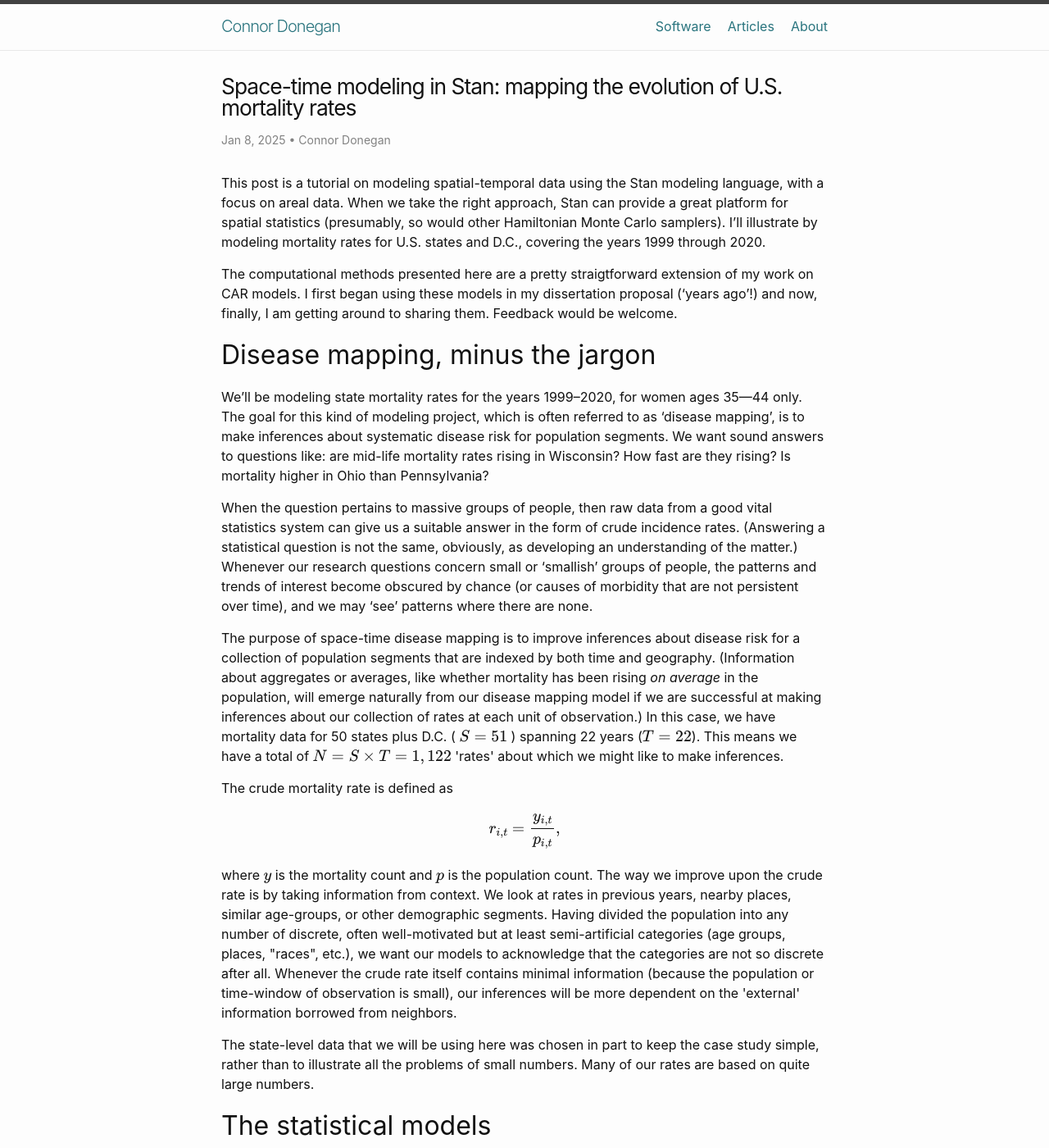
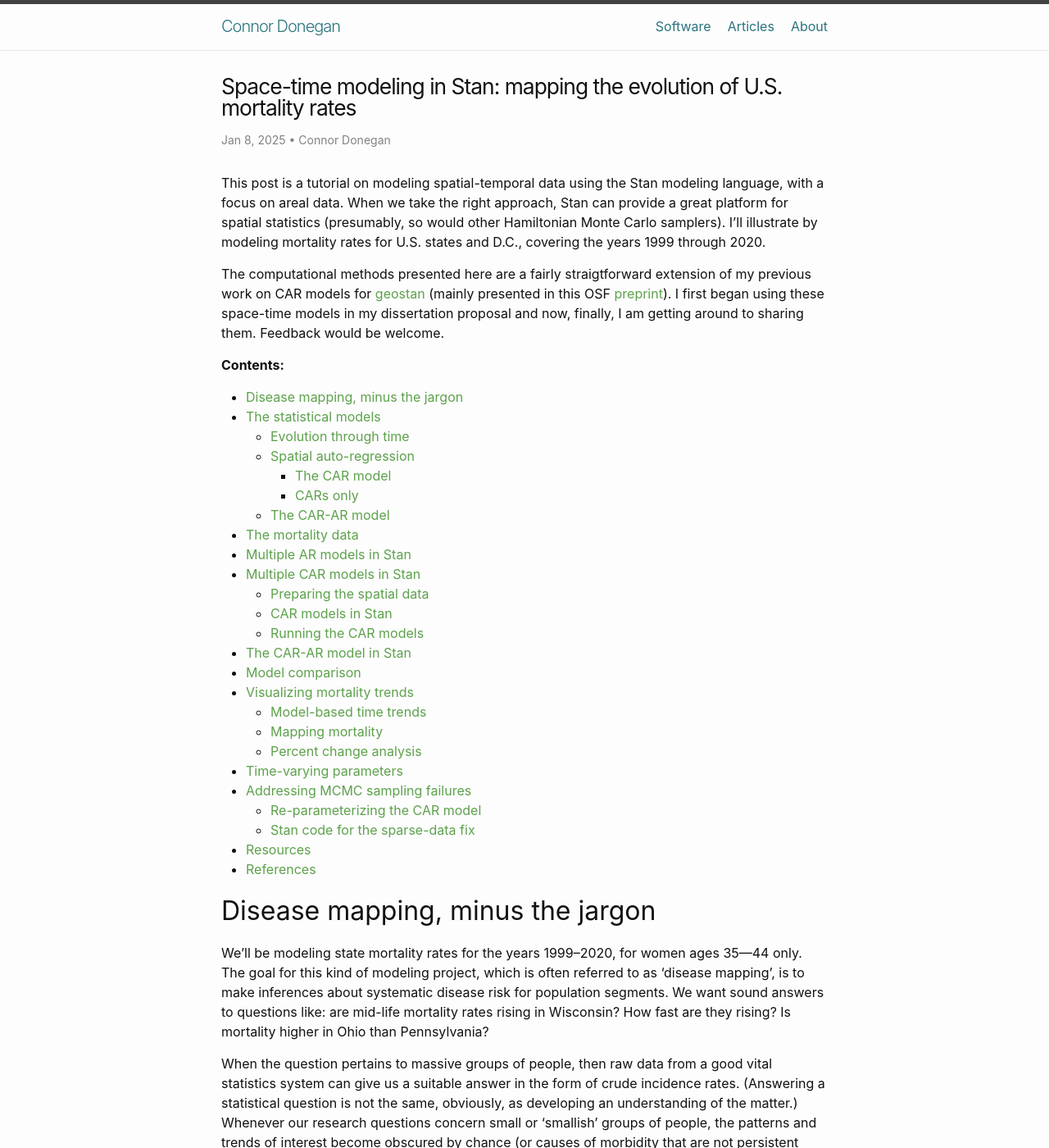
Before and after one commit to ConnorDonegan/connordonegan.github.io, a Jekyll site: the page built from _posts/2025-01-08-space-time-mortality.markdown, in a window 1280 px wide and 1400 px high. Shown: the whole window at 82% size. Built offline with Jekyll 4.4.1, drawn with Linux system fonts in a browser that asks for light colours; comment, search, counter and statistics services are not loaded; some of the changed text lies outside the part shown.

Commit message:
add TOCs

```diff
--- a/_config.yml
+++ b/_config.yml
@@ -58,6 +58,8 @@ markdown: kramdown
 
 
 
+
+
 ###################################
 # Exclude from processing.
 # The following items will not be processed, by default.
--- a/_posts/2025-01-08-space-time-mortality.markdown
+++ b/_posts/2025-01-08-space-time-mortality.markdown
@@ -6,14 +6,15 @@ categories: [Statistics, Public_health]
 toc: true
 ---
 
-
-
 This post is a tutorial on modeling spatial-temporal data using the Stan modeling language, with a focus on areal data. When we take the right approach, Stan can provide a great platform for spatial statistics (presumably, so would other Hamiltonian Monte Carlo samplers). I'll illustrate by modeling mortality rates for U.S. states and D.C., covering the years 1999 through 2020.
 
-The computational methods presented here are a pretty straigtforward extension of my work on CAR models. I first began using these models in my dissertation proposal ('years ago'!) and now, finally, I am getting around to sharing them. Feedback would be welcome.
-
-
-<h2> Disease mapping, minus the jargon </h2>
+The computational methods presented here are a fairly straigtforward extension of my previous work on CAR models for <a href="https://connordonegan.github.io/geostan">geostan</a> (mainly presented in this OSF <a href="https://osf.io/3ey65/">preprint</a>). I first began using these space-time models in my dissertation proposal and now, finally, I am getting around to sharing them. Feedback would be welcome.
+
+**Contents:**
+* TOC
+{:toc}
+
+##  Disease mapping, minus the jargon
 
 We'll be modeling state mortality rates for the years 1999&ndash;2020, for women ages 35&mdash;44 only. The goal for this kind of modeling project, which is often referred to as 'disease mapping', is to make inferences about systematic disease risk for population segments. We want sound answers to questions like: are mid-life mortality rates rising in Wisconsin? How fast are they rising? Is mortality higher in Ohio than Pennsylvania?
 
@@ -33,7 +34,7 @@ where \( y \) is the mortality count and \( p \) is the population count. The wa
 
 The state-level data that we will be using here was chosen in part to keep the case study simple, rather than to illustrate all the problems of small numbers. Many of our rates are based on quite large numbers.
 
-<h2> The statistical models </h2>
+## The statistical models
 
 Our modeling framework takes after the hierarchical Bayesian approach developed by C. Wikle, M. Berliner, and N. Cressie (1998; after Berliner 1996). The CAR-AR model specification to be discussed here was introduced by A. Rushworth, D. Lee, and R. Mitchell (2014), who also implement it in the 'CARBayesST' R package (our specification differs from theirs only in minor ways). A similar model was introduced by M.D. Ugarte and others (Urgarte et al. 2012), but they developed it within the alternative modeling framework introduced by Knorr-Held (2000). (Morris et al., 2019, may provide a good starting point for implementing the Knorr-Held approach in Stan.)
 
@@ -56,7 +57,7 @@ $$E {\Large[} \frac{y_{i,t}}{p_{i,t}} {\Large]} = \eta_{i,t}.$$
 This Poisson model is our likelihood for the observed rates. The next part of the model provides a prior probability distribution for the systematic risk ('rates' or 'risk' for short).
 </p>
 
-<h3> Evolution through time </h3>
+### Evolution through time
 
 The next stage of the model is focused on inferences about the systematic risk. The remainder of the modeling will be working with them on the log-scale:
 
@@ -78,7 +79,7 @@ $$\phi_{i,t} \sim Normal(\beta \cdot \phi_{i, t-1}, \tau^2).$$
 
 If we were to stop at this point we would have a perfectly valid model for our state incidence rates (understanding that we still need to assign some prior distributions for the parameters). To model the evolution of mortality rates in 50 states, for example, we would simply apply this auto-regressive Poisson model to each state (one model per state). We could do them all at once so that they all share the same AR coefficient; or all the AR coefficients could be fixed at 1; or each state could have its own AR coefficient. But in any case, the results may be perfectly usable for public health monitoring.
 
-<h3> Spatial auto-regression </h3>
+### Spatial auto-regression
 
 Now let's start over and look at the rates differently. Instead of the time series auto-regression, we could improve our inferences about any given mortality rate by looking at the rates that are nearby and/or part of the same geographic region. Geographic trends are typically weaker than trends in time, so we won't consider fixing the auto-correlation parameter at 1, as we did above.
 
@@ -106,7 +107,7 @@ What happens next depends on the likelihood. With respect to the crude rates tha
 The main difference here, with our spatial auto-regression, is that we are getting more precise by 'shrinking' our estimates towards a local mean \( \mu + \rho \cdot C (\phi - \mu) \), rather than the overall mean. This can make quite the difference. Mortality rates in Mississippi, for example, may be outliers relative to the national average. But if you understand the U.S. South as a region then it is really inappropriate to impose that kind of skepticism on the rates. Similarly for Appalachia, or for any number of areas at various spatial scales. To use the standard model would be biased (in the common-sense meaning of the word).
 </p>
 
-<h4> The CAR model </h4>
+#### The CAR model
 
 There are multiple ways to translate our concept of an auto-regression from the one-dimensional temporal domain into the two-dimensional spatial domain (Cliff and Ord 1981). We will adopt what is known as the conditionally-specified spatial auto-regressive (CAR) model. The CAR model is a multivariate normal distribution, defined by its covariance matrix:
 
@@ -146,7 +147,7 @@ Specifically, we have a scalar variance parameter \( \tau \) multiplied by the i
 $$m_{i,i} = \tau_i = \frac{1}{w_i} \tau.$$
 </p>
 
-<h4> CARs only </h4>
+#### CARs only
 
 Now lets return to our space-time mortality data. We are specifying an alternative to the simple vector auto-regression approach that we specified earlier. We can proceed in an analogous way, though, by applying the CAR model successively at each time period. Including the likelihood, we have:
 
@@ -180,7 +181,7 @@ The spatial auto-correlation parameter \( \rho \) will be assigned a uniform pri
 Once again, we have a simple way to proceed but it is nonetheless a valid space-time model which can be (and, strictly speaking, is often) applied to public health data.
 </p>
 
-<h3> The CAR-AR model </h3>
+### The CAR-AR model
 
 Now we have two options for modeling our rates: the serial auto-regressive model and the spatial auto-regressive model. Our third approach is to combine them. We model a time trend for each location, and then we apply the CAR model to their cross-sectional errors.
 
@@ -217,7 +218,7 @@ Because the CAR and AR models are proper probability models, we don't have to wo
 
 Next we are going to take a look at the mortality data, and then we'll implement each of our three model specifications using Stan and R.
 
-<h2> The mortality data </h2>
+## The mortality data
 
 I accessed mortality data from the CDC Wonder database and restricted the request to females between the ages of 35 and 44. I then cleaned up the column names. I'll be using R for this. You can download the data abstract from my github page:
 
@@ -327,7 +328,7 @@ for (st in unique(dat$State)) {
 </center>
 
 
-<h2> Multiple AR models in Stan </h2>
+## Multiple AR models in Stan
 
 This is the first of three model specifications that we will build. In this part, we model time trends for each state using the hierarchical Poisson AR models discussed above. We will apply one AR time trend model for each state.
 
@@ -561,7 +562,7 @@ hi_idx <- grep(paste0(',', hi_tmp, '\\]'), colnames(eta))
 eta_hi <- eta[ , hi_idx ]
 {% endhighlight %}
 
-<h2> Multiple CAR models in Stan </h2>
+## Multiple CAR models in Stan
 
 Our CAR models require two data inputs than are not in AR models: (1) a spatial connectivity matrix, and (2) some quantities that will help us calculate (more quickly) the probability density for the CAR model.
 
@@ -569,7 +570,7 @@ Also, before getting started, note that we will be dropping Hawaii and Alaska fr
 
 We are going to prepare the spatial data first, then we'll work on our Stan model.
 
-<h3> Preparing the spatial data </h3>
+### Preparing the spatial data
 
 I will use the 'geostan' (Donegan 2022) R package for help with the CAR models, 'tigris' (Walker 2023) to download some cartographic boundaries, and 'sf' (Pebesma 2018) for GIS operations and mapping.
 
@@ -713,7 +714,7 @@ print(mc_est)
 
 The results indicate moderately positive SA. A quick eyeball analysis suggests that the degree of SA was not changing much over time (it seems to be bouncing around 0.38, without any trend).
 
-<h3> CAR models in Stan </h3>
+### CAR models in Stan
 
 It is possible to use Stan's built-in multivariate normal distribution functions to fit CAR models. But we want to take advantage of the fact that the connectivity matrix is sparse, as this allows us to use sparse matrix multiplication. We can also use some well-known tricks for calculating the log-determinant of the covariance matrix. For details, see the OSF preprint on CAR models in Stan (Donegan 2021). According to that study, these models can sample about 10 times faster than CAR models in Nimble (a popular R package for MCMC with spatial models).
 
@@ -935,7 +936,7 @@ generated quantities {
 {% endhighlight %}
 </details>
 
-<h3> Running the CAR models </h3>
+### Running the CAR models
 
 Save the Stan model code in a file named 'CARs.stan'. Then we sample from the model and print some results. On my laptop, sampling completed in 5.5 seconds per chain; using parallel processing, the full runtime was 14 seconds.
 
@@ -974,7 +975,7 @@ convergence, Rhat=1).
 </pre>
 
 
-<h2> The CAR-AR model in Stan </h2>
+## The CAR-AR model in Stan
 
 Finally, we can fit our full CAR-AR model. We don't need to make any changes to our <code>stan_dl</code> data list (after the CAR models). We have all the peices ready for the Stan model, too, we just need to put them together.
 
@@ -1097,7 +1098,7 @@ If these results were being reported in a publication, I would run this again wi
 
 There is one interesting feature of these results already. The estimate for <code>rho</code> is 0.98, which is actually <em>higher</em> than it was in the 'CARs only' model. Why? The CAR model here is applied to deviations from the state time trends (the AR residuals). My reading of this is that the mortality rates for neighboring states are more similar in their year-by-year movements than they are in their levels.
 
-<h2> Model comparison </h2>
+## Model comparison
 
 For each of our three models, we collected samples for the log-likelihoods. Those are for computing information criteria. I will use the DIC for these models.
 
@@ -1137,11 +1138,11 @@ For interpretation: lower values of DIC indicate a better fit, and small differe
 
 The 'CARs only' model looks similar to the AR-only model, while the CAR-AR model has considerably lower DIC than both of the others (a difference of at least -500, including a considerably smaller penalty term). We'll use the CAR-AR model for final section.
 
-<h2> Visualizing mortality trends </h2>
+## Visualizing mortality trends
 
 Using the CAR-AR model results, we will first plot time trends for a selection of states. Next we'll map mortality for 2020. Finally, we'll chart percent change in mortality rates from 1999 to 2019 (stopping just before the pandemic).
 
-<h3> Model-based time trends </h3>
+### Model-based time trends
 
 <p>
 Here we need to summarize MCMC samples by state and year. Once we extract a matrix of samples for <code>phi</code> (\( \phi \)), we exponentiate them to get the rates \( \eta \). Then we need to identify which columns correspond to whatever state we are interested in. The regular expressions found in the code below are introduced for that task.
@@ -1257,7 +1258,7 @@ for (s in seq_along(selection)) {
 </figure>
 </center>
 
-<h3> Mapping mortality </h3>
+### Mapping mortality
 
 <p>
 Here we map mortality rate estimates for the year 2020. We'll start again by getting our matrix samples for \( \eta \), then we extract the columns corresponding to \( t = 22 \) (year 2020).
@@ -1345,7 +1346,7 @@ legend("bottomleft",
 </center>
 
 
-<h3> Percent change analysis </h3>
+### Percent change analysis
 
 <p>
 This is our last analysis. We will use our matrix of MCMC samples for the rates \( \eta \) to produce samples from the posterior probability distributions for our quantities of interest, namely percent change over time. Then we will summarize those samples and put them into a figure that displays the change in mortality rates for each state plus D.C.
@@ -1462,7 +1463,7 @@ dev.off()
 </center>
 
 
-<h2> Time-varying parameters </h2>
+## Time-varying parameters
 
 We can easily adjust our Stan models to specify time-varying parameters. Exploratory analysis and standard model comparison techniques (or workflows) can assist in deciding whether such an expansion of the model is worthwhile to consider. Our bit of exploratory analysis (time plots and Moran's I) suggest that this level of flexibility is not warranted in this case.
 
@@ -1729,13 +1730,13 @@ generated quantities {
 </details>
 
 
-<h2> Addressing MCMC sampling failures </h2>
+## Addressing MCMC sampling failures
 
 All of our models sampled smoothly and quickly. If our data were more sparse, this may not have gone as smoothly. By 'sparse', I mean (based on limited experience) that many of our small areas have fewer than 10 observations. With sparse data, the CAR models I have provided above will tend to sample poorly (sampling may proceed in fits and starts, convergence statistics will be bad, and you may have warnings of divergent transitions). This is not due to a problem with, or limitation of, proper CAR models. Rather, this is a general phenomenon encountered in hierarchical modeling with MCMC.
 
 If you use this, let me know how it goes (especially if it gives you trouble or you find an issue).
 
-<h3> Re-parameterizing the CAR model </h3>
+### Re-parameterizing the CAR model
 
 To fix it, we just have to change the way we encode our model. This is generally discussed as a change from the 'centered' to 'non-centered' parameterization (see, e.g., <a href="https://sjster.github.io/introduction_to_computational_statistics/docs/Production/Reparameterization.html">here</a>).
 
@@ -1773,7 +1774,7 @@ where \( \mu \) may contains the AR model.
 
 An important note: neither the standard ('centered') nor the adjusted, 'sparse-data' parameterization will work well in all situations. If you apply the latter parameterization to non-sparse data (like our state mortality rates) it will probably sample poorly. If one doesn't seem to work well, try the other.
 
-<h3> Stan code for the sparse-data fix </h3>
+### Stan code for the sparse-data fix
 
 We can use the 'sparse-data' CAR model without making any other changes to our workflow.
 
@@ -1970,7 +1971,7 @@ This tutorial is part of a fairly small body of work focused on implementing spa
  - My own work on proper <a href="https://osf.io/3ey65/">CAR</a> models and spatial econometric models for <a href="https://connordonegan.github.io/geostan">geostan</a>, and <a href="https://github.com/ConnorDonegan/Stan-IAR">extending</a> Howe's contributions with M. Morris.
 
 
-<h2> References </h2>
+## References
 
 Berliner, L. Mark (1996). Hierarchical Bayesian time series models. In K. Hanson and R. Silver (eds), <em>Maximum Entropy and Bayesian Methods</em>, Kluwer Academic Publishers, Dordrecht, pp. 15&mdash;22.
 
@@ -1997,15 +1998,3 @@ Urgart, Maria Dolores, Jaione Etxeberria, T. Goicoa, and E. Ardanaz. Gender-spec
 Walker, Kyle (2023). <em>tigris: Load Census TIGER/Line Shapefiles</em>. R package version 2.0.4, <https://CRAN.R-project.org/package=tigris>.
 
 Wikle, Christopher K., L. Mark Berliner, and Noel Cressie (1998). Hierarchical Bayesian space-time models. <em> Environmental and Ecological Statistics </em> 5, 117&mdash;154.
-
-
-<!---
-<h2> Complete R code </h2>
-
-<details class="details-example">
-    <summary>Complete R code for the post</summary>
-{% highlight r %}
-stan_cars
-{% endhighlight %}
-</details>
---->
```
Also changed, not shown: other parts of _posts/2025-01-08-space-time-mortality.markdown (+3 -3 lines), _posts/2024-08-04-spatial-analysis-geostan.markdown (+12 -8 lines), _posts/2024-09-02-intro-to-surveil.markdown (+30 -23 lines).
